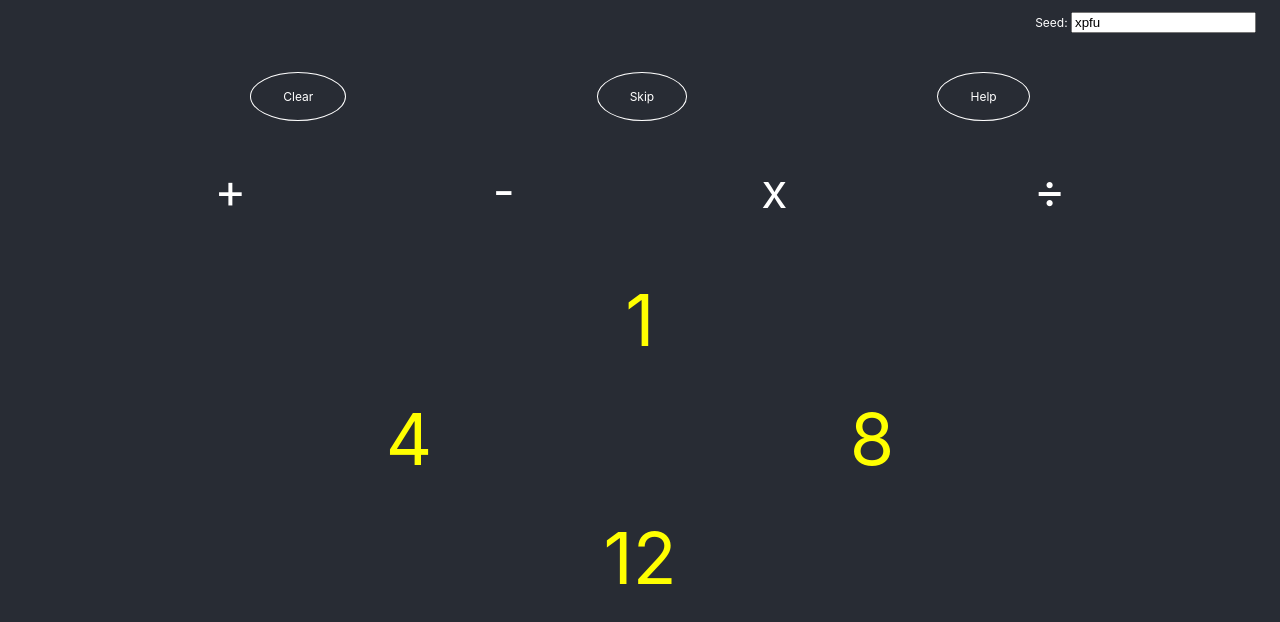
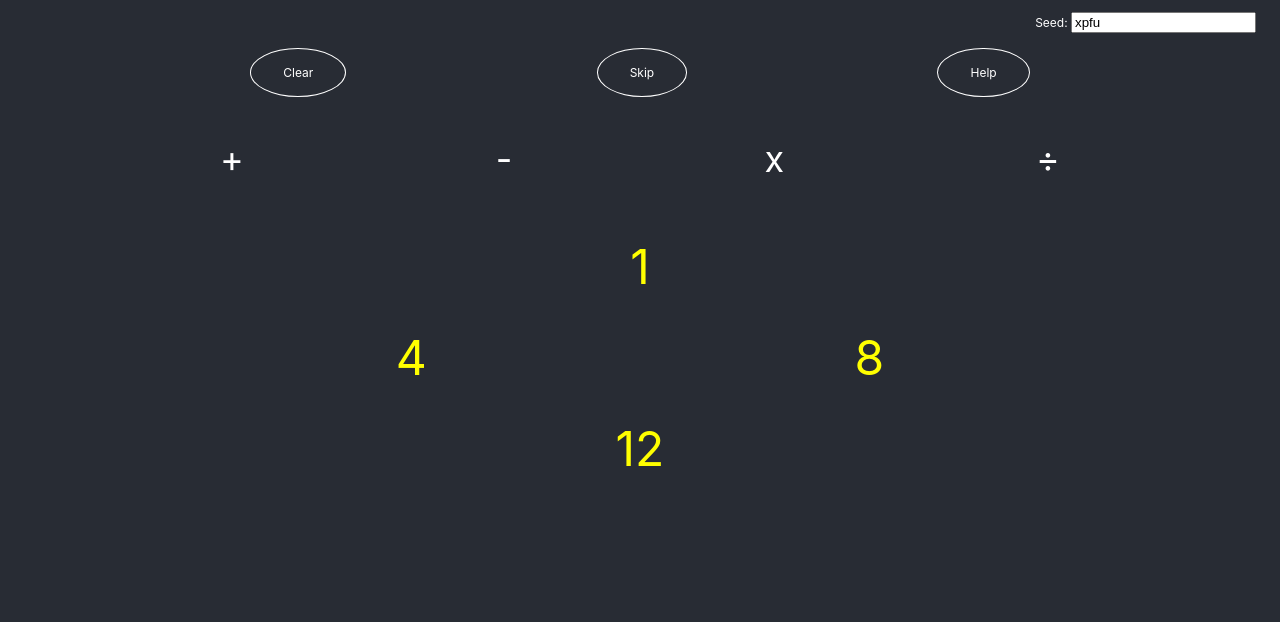
Before and after one commit to lopezda314/d2lo4, a React (Create React App) app: page / in a window 1280 px wide. Shown: the top 622 px of the page. Built offline with nearby package versions, Linux system fonts and the light colour scheme.

Commit message:
More css refactoring.

```diff
--- a/src/App.css
+++ b/src/App.css
@@ -1,4 +1,8 @@
 .App {
+  background-color: #282c34;
+  color: white;
+  min-height: 100vh;
+  overflow: hidden;
   text-align: center;
   width: 100%;
 }
@@ -7,13 +11,6 @@
   height: 20vmin;
   pointer-events: none;
   width: 20vmin;
-}
-
-.App-header {
-  background-color: #282c34;
-  min-height: 100vh;
-  font-size: calc(10px + 2vmin);
-  color: white;
 }
 
 .App-link {
@@ -42,7 +39,7 @@
 .metaButtons {
   display: flex;
   justify-content: space-evenly;
-  padding-top: 72px;
+  padding-top: 48px;
 }
 
 .metaProblemButton {
@@ -74,7 +71,7 @@
   font-family: -apple-system, BlinkMacSystemFont, 'Segoe UI', 'Roboto', 'Oxygen',
   'Ubuntu', 'Cantarell', 'Fira Sans', 'Droid Sans', 'Helvetica Neue',
   sans-serif;
-  font-size: 48px;
+  font-size: 36px;
   color: white;
 }
 
@@ -91,7 +88,7 @@
   font-family: -apple-system, BlinkMacSystemFont, 'Segoe UI', 'Roboto', 'Oxygen',
   'Ubuntu', 'Cantarell', 'Fira Sans', 'Droid Sans', 'Helvetica Neue',
   sans-serif;
-  font-size: 72px;
+  font-size: 48px;
   color: yellow;
 }
 
@@ -99,7 +96,7 @@
   font-family: -apple-system, BlinkMacSystemFont, 'Segoe UI', 'Roboto', 'Oxygen',
   'Ubuntu', 'Cantarell', 'Fira Sans', 'Droid Sans', 'Helvetica Neue',
   sans-serif;
-  font-size: 72px;
+  font-size: 48px;
   color: yellow;
   visibility: hidden;
 }
--- a/src/App.tsx
+++ b/src/App.tsx
@@ -12,9 +12,7 @@ interface State {
 const App: React.FC = () => {
   return (
     <div className="App">
-      <header className="App-header">
-        <Gameboard />
-      </header>
+      <Gameboard />
     </div>
   );
 }
--- a/src/index.css
+++ b/src/index.css
@@ -7,6 +7,7 @@ body {
   -webkit-font-smoothing: antialiased;
   -moz-osx-font-smoothing: grayscale;
   overflow: hidden;
+  width: 100%;
 }
 
 code {
```
